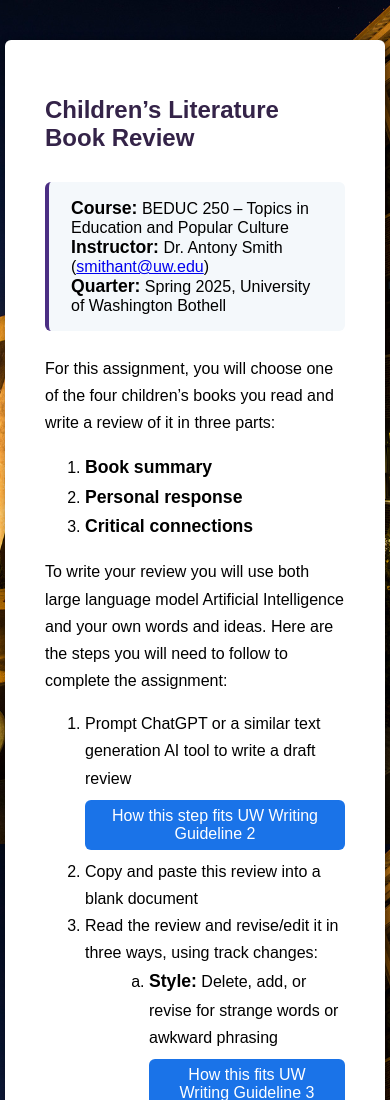
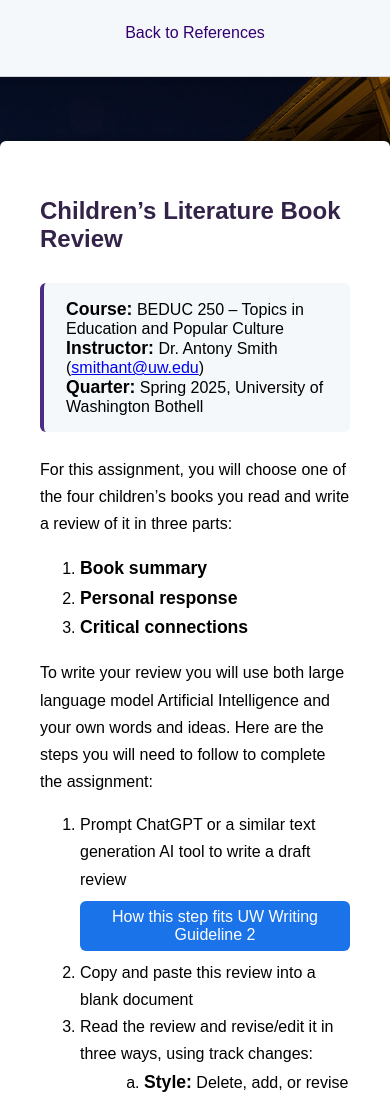
Before and after one commit to cweber12/ai-prompting, a plain HTML site: page example_assignment.html in a window 390 px wide. Shown: the top 1100 px of the page. Drawn offline with Linux system fonts and the light colour scheme.

Commit message:
updated styling for mobile

```diff
--- a/example_assignment.html
+++ b/example_assignment.html
@@ -6,6 +6,12 @@
   <link rel="stylesheet" href="styles.css" />
 </head>
 <body>
+  <nav class="main-nav" style="background:#f4f8fb; border-bottom:1px solid #d1d5db; padding:12px 0; margin-bottom:24px;">
+    <div style="max-width:900px; margin:0 auto; display:flex; gap:24px; justify-content:center; font-size:1.08em;">
+      <a href="index.html">Back to References</a>
+
+    </div>
+  </nav>
   <div class="main-container">
     <h1>Children’s Literature Book Review</h1>
     <div style="background:#f4f8fb; border-left:4px solid #4b2e83; border-radius:6px; padding:16px 22px; margin-bottom:24px; max-width:600px;">
--- a/styles.css
+++ b/styles.css
@@ -20,6 +20,7 @@ body {
     background-blend-mode: normal;
     color: #000;
     margin: 0;
+    padding: 0;
 }
 
 *, *::before, *::after {
@@ -124,16 +125,19 @@ strong {
 
 /* Stylish, centered navbar buttons */
 .navbar {
-  width: 100%;
+  width: 100vw;
+  max-width: 100vw;
   display: flex;
+  flex-wrap: wrap;
   justify-content: center;
+  flex-direction: row;
   gap: 24px;
-  background: #4b2e83; /* Spirit Purple */
+  background: rgba(255, 255, 255, 0.5); /* Spirit Purple */
   padding: 18px 0 14px 0;
   margin-bottom: 32px;
   border-radius: 0 0 6px 6px;
   box-shadow: 0 2px 8px rgba(0,0,0,0.06);
-  position: sticky;
+  position:static;
   top: 0;
   z-index: 100;
 }
@@ -142,7 +146,7 @@ strong {
   color: #ffffff; /* UW White */
   background: #32006e; /* Husky Purple */
   text-decoration: none;
-  font-size: 1.08rem;
+  font-size: 18;
   padding: 10px 28px;
   border-radius: 6px;
   font-weight: 500;
@@ -158,10 +162,49 @@ strong {
   transform: translateY(-2px) scale(1.04);
 }
 
+/* Sticky, always-on-top main navigation bar for .main-nav */
+.main-nav {
+  width: 100vw;
+  max-width: 100vw;
+  display: flex;
+  flex-wrap: wrap;
+  justify-content: center;
+  flex-direction: row;
+  gap: 24px;
+  background: #f4f8fb;
+  padding: 18px 0 14px 0;
+  margin-bottom: 32px;
+  border-bottom: 1px solid #d1d5db;
+  border-radius: 0 0 6px 6px;
+  box-shadow: 0 2px 8px rgba(0,0,0,0.06);
+  position: sticky;
+  top: 0;
+  z-index: 1000;
+}
+.main-nav a {
+  color: #32006e;
+  background: none;
+  text-decoration: none;
+  font-size: 1.08em;
+  padding: 10px 28px;
+  border-radius: 6px;
+  font-weight: 500;
+  transition: background 0.2s, color 0.2s, transform 0.2s;
+  box-shadow: none;
+  border: none;
+  outline: none;
+  display: inline-block;
+}
+.main-nav a:hover, .main-nav a:focus {
+  background: #ffc700;
+  color: #32006e;
+  transform: translateY(-2px) scale(1.04);
+}
+
 @media (max-width: 600px) {
   body {
     font-size: 1rem;
-    padding: 0 5px;
+    padding: 0;
   }
   h1 {
     font-size: 1.5rem;
@@ -186,11 +229,47 @@ strong {
     max-width: 100vw;
     padding: 0;
   }
+
+  .navbar {
+    justify-content: flex-start;
+    align-items: center;
+    padding: 10px 0;
+    gap: 0;
+    margin: 0;
+    border-radius: 0;
+  }
+  .nav-btn {
+    width: 100%;
+    text-align: center;
+    padding: 12px 0;
+    font-size: 16px;
+    margin-bottom: 10px;
+    min-width: 120px;
+    border-radius: 0;
+  }
+  .main-nav {
+    justify-content: flex-start;
+    align-items: center;
+    padding: 10px 0;
+    background: #f4f8fb;
+    gap: 0;
+    margin: 0;
+    border-radius: 0;
+  }
+  .main-nav a {
+    width: 100%;
+    text-align: center;
+    padding: 12px 0;
+    font-size: 16px;
+    margin-bottom: 10px;
+    min-width: 120px;
+    border-radius: 0;
+  }
 }
 
 .main-container {
+
     max-width: 800px;
-    width: 100%;
     background-color: #ffffff; /* UW White */
     color: #000;
     padding: 40px;
```
